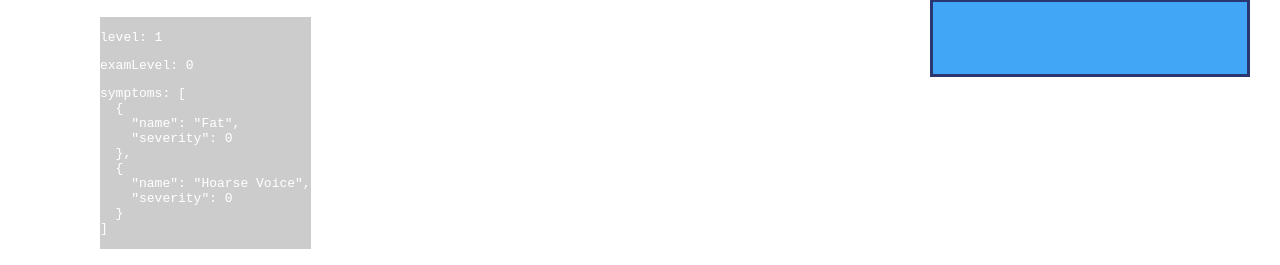
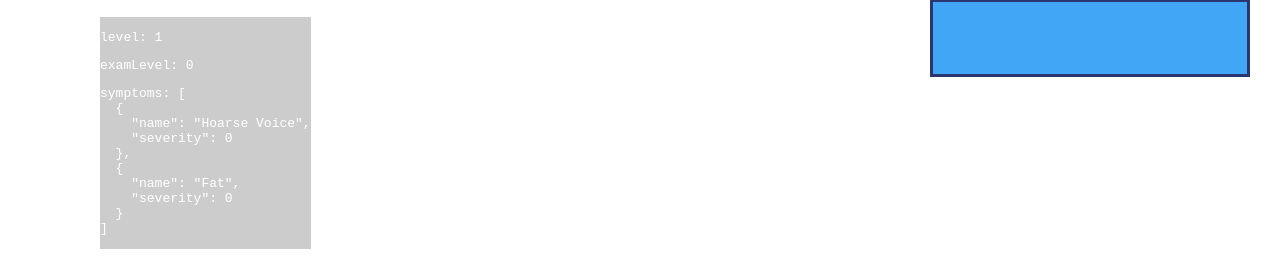
Before and after one commit to spacetimelabs/gamejam-v0, a Vue app: page / in a window 1280 px wide. Shown: the part 183-448 px from the top of the page. Built offline with nearby package versions, Linux system fonts and the light colour scheme.

Commit message:
Finished symptoms generation

```diff
--- a/src/symptoms.js
+++ b/src/symptoms.js
@@ -53,18 +53,35 @@ const generateRandomSymptons = (level) => {
     var selected = utils.randomFromList(treats);
     var symps = SYMPTOMS.filter(s => selected.SYMP.indexOf(s.name) != -1)
 
-    var toAdd = Math.floor(Math.random() * level/10);
-    var toRemove = Math.floor(Math.random() * level/15);
+    var toRemove = Math.floor(Math.random() * level/10);
+    var toAdd = Math.floor(Math.random() * level/15);
 
-//    for (var l = 0; l < toRemove; l++) {
-//        if (symps.length === 0) {break;}
-//        var tr = utils.getRadomInt(0, symps.length);
-//    }
+    for (let l = 0; l < toRemove; l++) {
+        if (symps.length === 0) {break;}
+        symps.splice(utils.getRandomInt(0, symps.length), 1);
+    }
+    for (let l = 0; l < toAdd; l++) {
+        if (symps.length === 0) {break;}
+        let nsymps = SYMPTOMS.filter(s => symps.map(s => s.name).indexOf(s.name) === -1);
+        symps[symps.length] = nsymps[utils.getRandomInt(0, nsymps.length)];
+    }
 
-//    for (l = 3; l >= 0; l--) {
+    var completing = false
+    for (let l = SEVERITY_CRITICAL; l >= 0; l--) {
+        let nl = symps.filter(s => s.severity == l).length;
+        if (!completing) {
+            if (nl > 0) {
+                completing = true;
+            }
+            continue;
+        }
+        if (nl > 0) {continue;}
+        let nsymps = SYMPTOMS.filter(s => symps.map(t => t.name).indexOf(s.name) === -1);
+        nsymps = nsymps.filter(s => s.severity === l);
+        symps[symps.length] = nsymps[utils.getRandomInt(0, nsymps.length)];
+    }
 
-//    }
-
+    symps = utils.shuffle(symps);
 
     return JSON.parse(JSON.stringify(symps));
 };
--- a/src/utils.js
+++ b/src/utils.js
@@ -8,7 +8,28 @@ function randomFromList(lst) {
   return lst[getRandomInt(0, lst.length)];
 }
 
+//https://stackoverflow.com/questions/2450954/how-to-randomize-shuffle-a-javascript-array
+function shuffle(array) {
+  var currentIndex = array.length, temporaryValue, randomIndex;
+
+  // While there remain elements to shuffle...
+  while (0 !== currentIndex) {
+
+    // Pick a remaining element...
+    randomIndex = Math.floor(Math.random() * currentIndex);
+    currentIndex -= 1;
+
+    // And swap it with the current element.
+    temporaryValue = array[currentIndex];
+    array[currentIndex] = array[randomIndex];
+    array[randomIndex] = temporaryValue;
+  }
+
+  return array;
+}
+
 export default {
-  getRandomInt: getRandomInt,
-  randomFromList: randomFromList
+    getRandomInt: getRandomInt,
+    randomFromList: randomFromList,
+    shuffle: shuffle
 };
```
